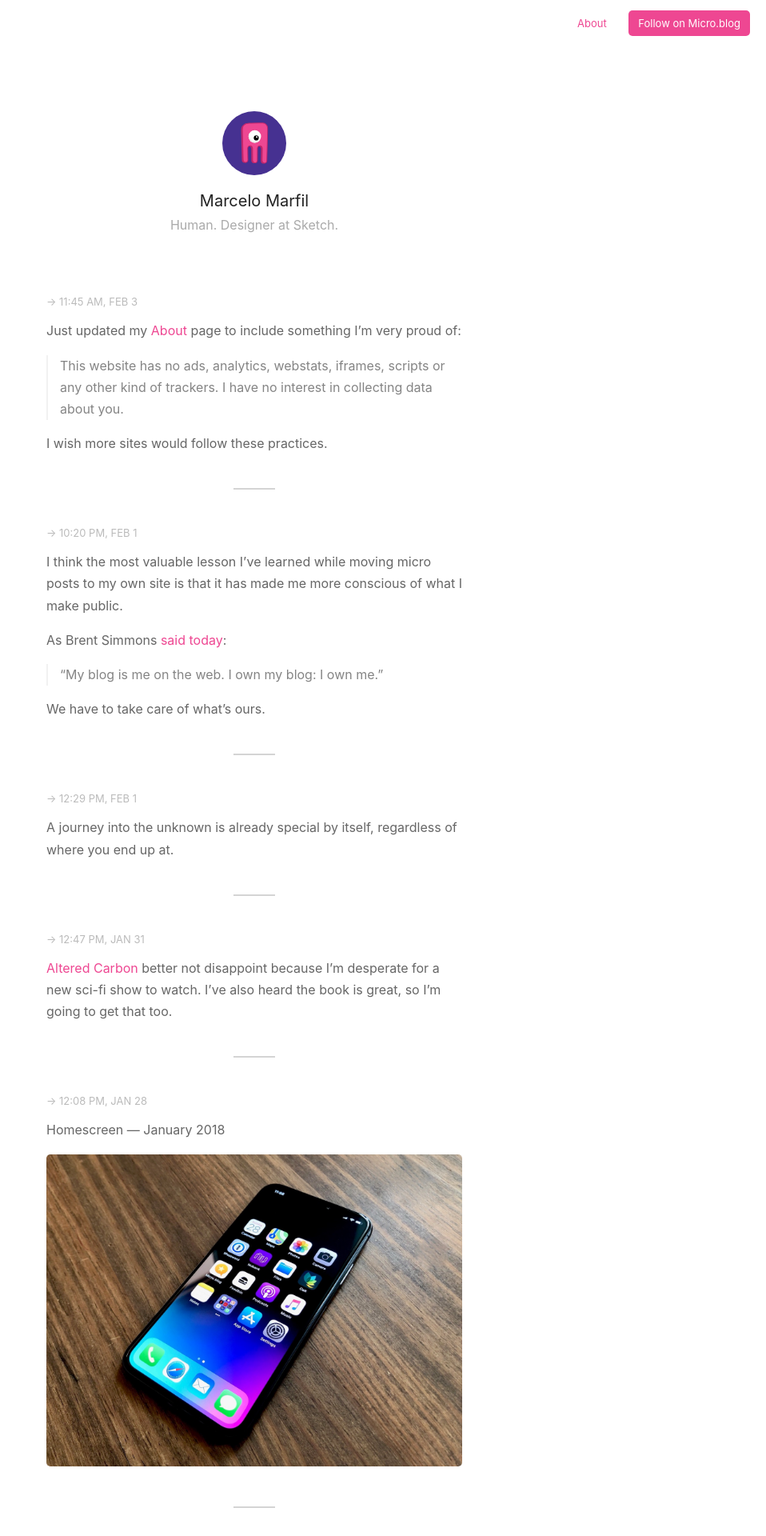
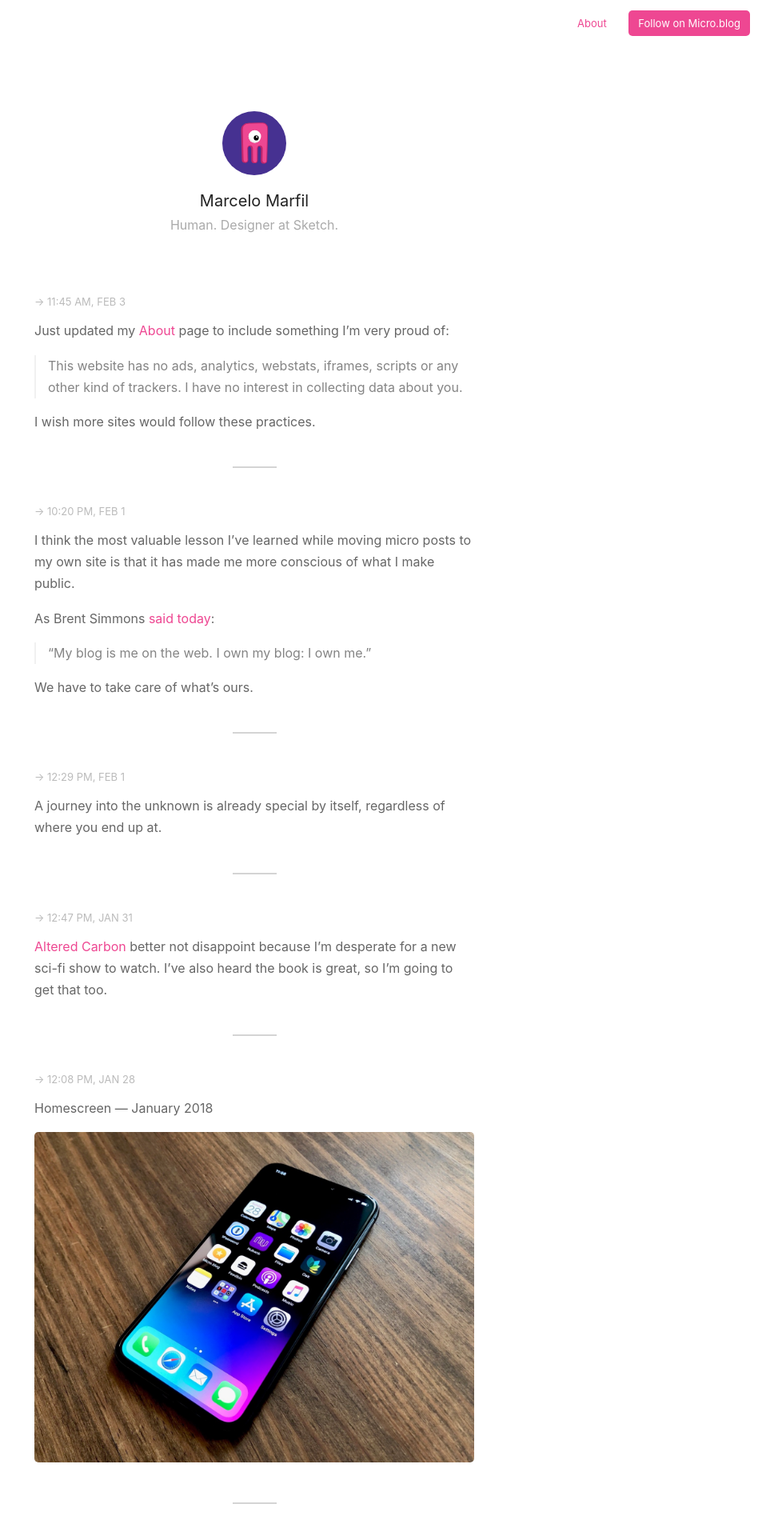
Before and after one commit to lifeinoppo/netlify, a Jekyll site: the page built from index.html, in a window 1280 px wide. Shown: the top 1920 px of the page at 80% size, without its empty margins (322-1280 px from the left). Built offline with Jekyll 4.4.1, drawn with Linux system fonts in a browser that asks for light colours; the list of posts is cut into pages by our own code.

Commit message:
wrapper tweaks

```diff
--- a/assets/css/style.css
+++ b/assets/css/style.css
@@ -116,15 +116,15 @@ nav.main-nav a.cta {
 }
 
 #wrapper {
-  max-width: 600px;
-  margin: 0 auto;
-  padding: 60px 40px 100px 40px;
+	max-width: 600px;
+	margin: 0 auto;
+	padding: 60px 25px 100px 25px;
 }
 
 #wrapper.home {
 	max-width: 600px;
 	margin: 0 auto;
-	padding: 0px 40px 20px 40px;
+	padding: 0px 25px 25px 25px;
 }
 
 .home #avatar {
@@ -592,7 +592,7 @@ h2.month {
 
 /* Media Queries */
 @media screen and (max-width: 540px) {
-	#wrapper { padding:20px 20px 20px 20px;}
+	#wrapper { padding:25px 25px 25px 25px;}
 	#header { margin-bottom: 60px; border-bottom: 1px solid #eee; }
 	.post { margin: 40px 0; }
 	#footer { margin-top: 60px; }
```
